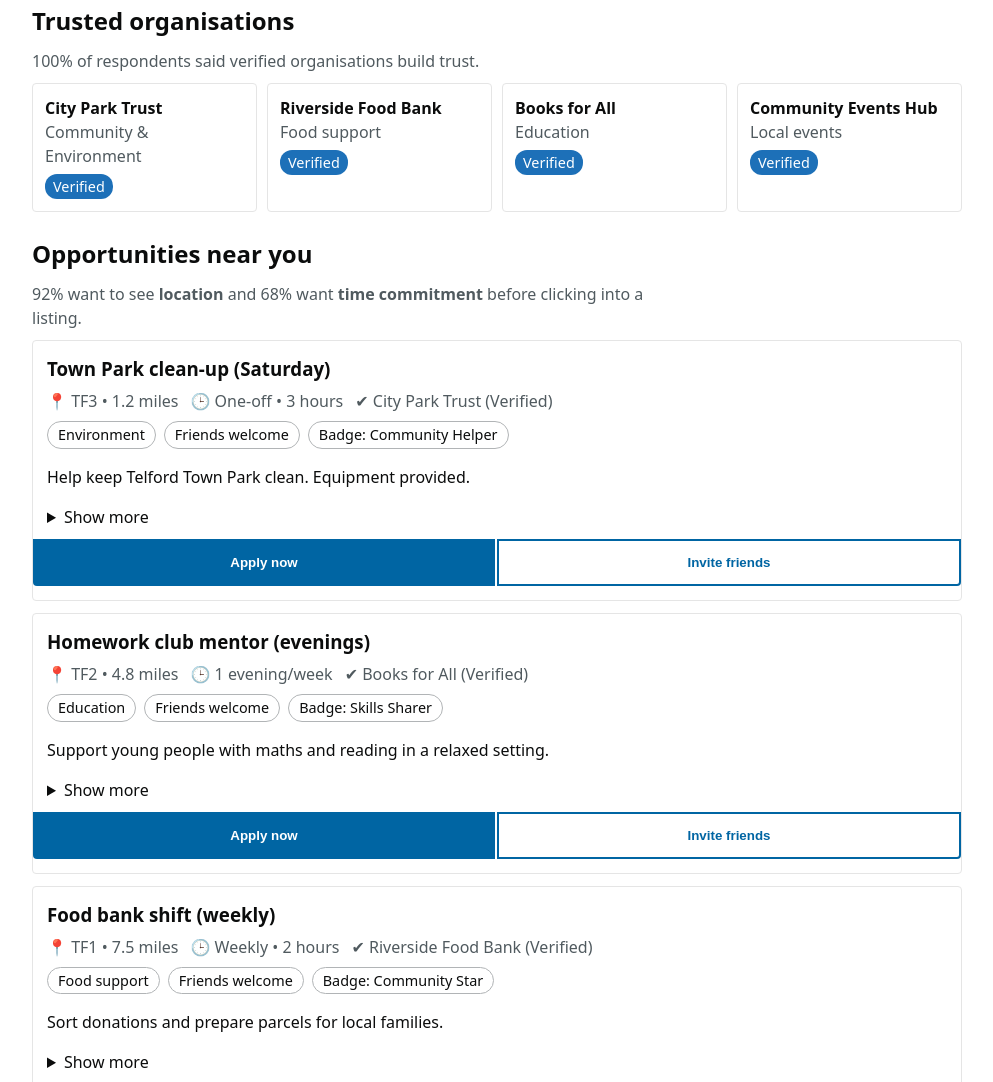
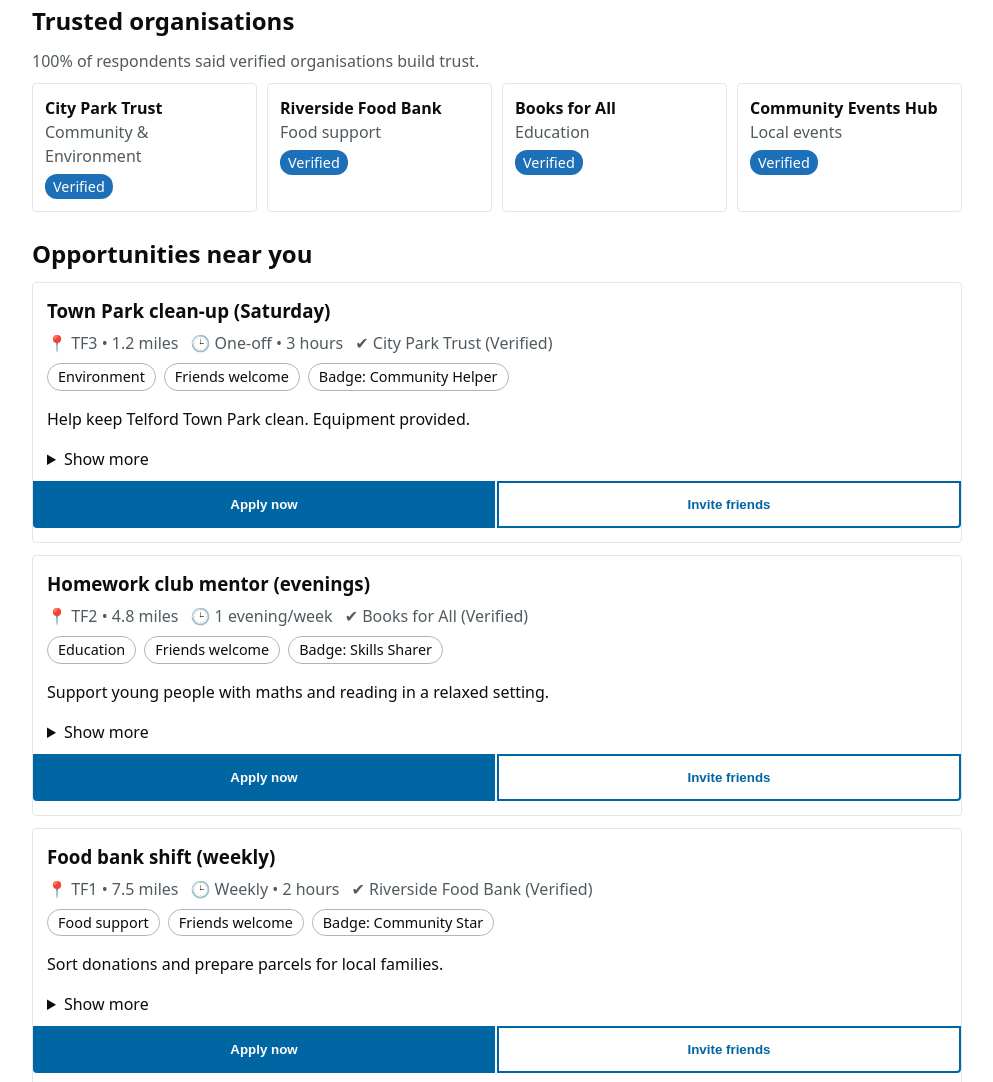
Before and after one commit to Argonaut2003/Foundation-Project, a plain HTML site: page index.html in a window 1280 px wide. Shown: the part 869-1951 px from the top of the page, without its empty margins (143-1136 px from the left). Drawn offline with Linux system fonts and the light colour scheme.

Commit message:
Update index.html

```diff
--- a/index.html
+++ b/index.html
@@ -204,7 +204,7 @@
 
       <section id="results" aria-labelledby="results-title">
         <h2 id="results-title">Opportunities near you</h2>
-        <p class="lead">92% want to see <strong>location</strong> and 68% want <strong>time commitment</strong> before clicking into a listing.</p>
+
 
         <div class="results" id="resultsList">
           <!-- Card 1 -->
```
